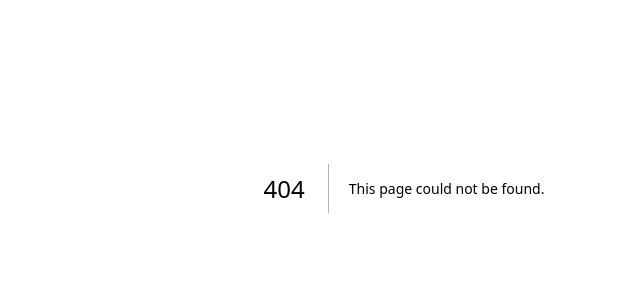
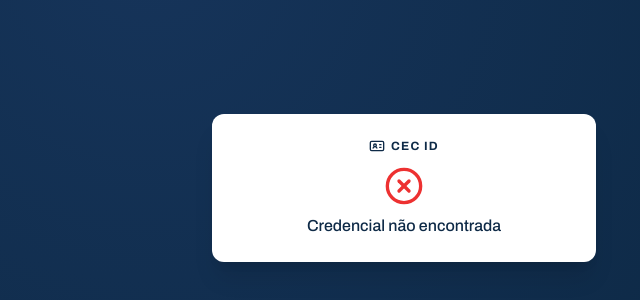
Before and after one commit to forcaativa2027-ui/fam-forca-ativa, a Next.js app: page /cec-id/1 in a window 1280 px wide. Before the commit this address had no page. Shown: the part 212-512 px from the top of the page, without its empty margins (236-876 px from the left). Built offline with nearby package versions, Linux system fonts and the light colour scheme; no server answers.

Commit message:
Create page.tsx

```diff
--- /dev/null
+++ b/src/app/cec-id/[token]/page.tsx
@@ -0,0 +1,44 @@
+import { createClient } from "@/lib/supabase/server";
+import { CheckCircle2, XCircle, IdCard } from "lucide-react";
+
+export default async function CecIdValidationPage({ params }: { params: Promise<{ token: string }> }) {
+  const { token } = await params;
+  const supabase = await createClient();
+  const { data } = await supabase.rpc("validate_cec_id", { p_token: token });
+  const v = data?.[0];
+
+  const ok = v?.valid;
+
+  return (
+    <main className="min-h-screen bg-[radial-gradient(circle_at_30%_20%,#16345A,#0E2A47_60%)] grid place-items-center p-4">
+      <div className="w-full max-w-sm rounded-xl bg-white p-6 text-center shadow-xl">
+        <div className="mb-3 flex items-center justify-center gap-1.5 text-navy">
+          <IdCard className="h-4 w-4" />
+          <span className="text-xs font-bold uppercase tracking-widest">CEC ID</span>
+        </div>
+        {!v || !v.full_name ? (
+          <>
+            <XCircle className="mx-auto mb-2 h-10 w-10 text-destructive" />
+            <p className="font-medium text-navy">Credencial não encontrada</p>
+          </>
+        ) : (
+          <>
+            {v.photo_url && (
+              <img src={v.photo_url} alt={v.full_name} className="mx-auto mb-3 h-20 w-20 rounded-full object-cover" />
+            )}
+            <p className="font-display text-lg font-bold text-navy">{v.full_name}</p>
+            <p className="text-sm text-gold">{v.categoria}</p>
+            {v.church_name && <p className="text-xs text-muted-foreground">{v.church_name}</p>}
+            <p className="mt-1 font-mono text-xs text-muted-foreground">{v.cec_id}</p>
+            <div className={`mx-auto mt-3 inline-flex items-center gap-1.5 rounded-full border px-3 py-1 text-xs font-bold ${
+              ok ? "border-green-300 bg-green-50 text-green-700" : "border-red-300 bg-red-50 text-red-700"
+            }`}>
+              {ok ? <CheckCircle2 className="h-3.5 w-3.5" /> : <XCircle className="h-3.5 w-3.5" />}
+              {ok ? "Credencial válida" : `Credencial ${v.card_status ?? "inválida"}`}
+            </div>
+          </>
+        )}
+      </div>
+    </main>
+  );
+}
```
